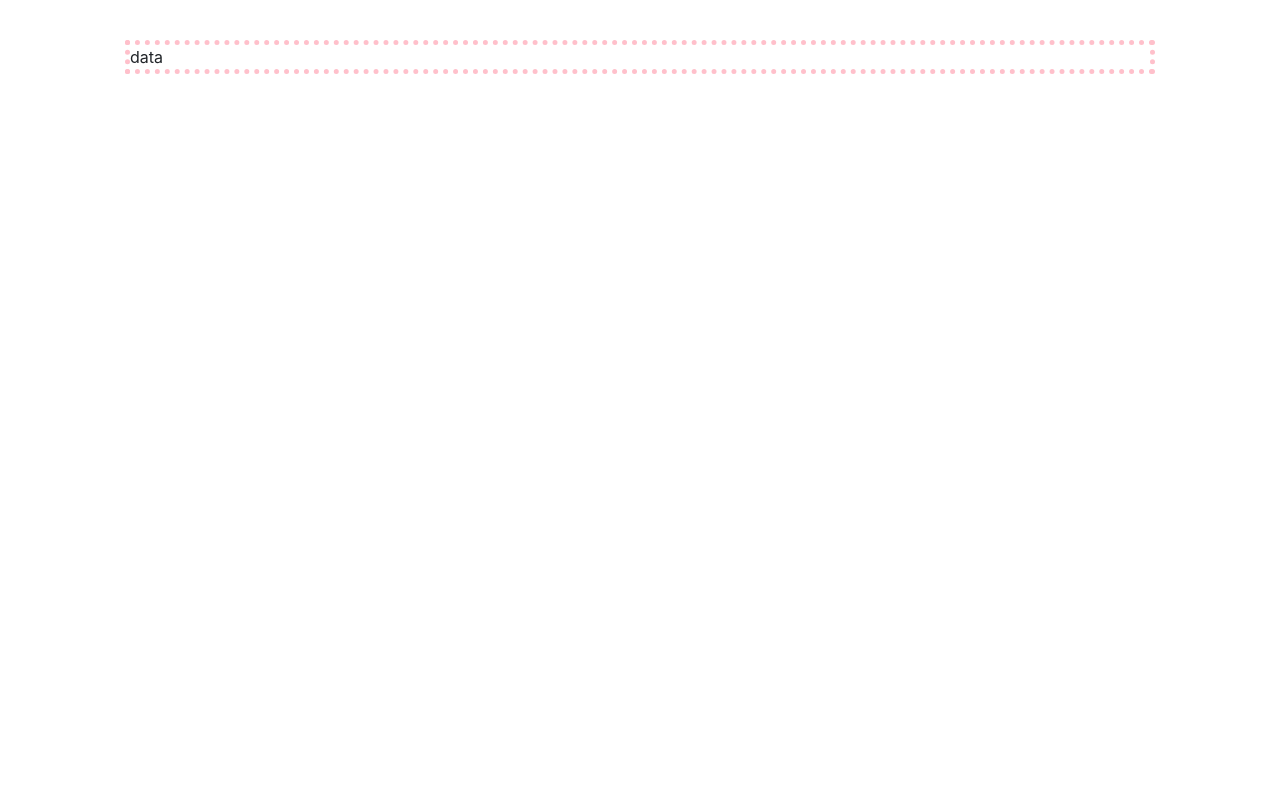
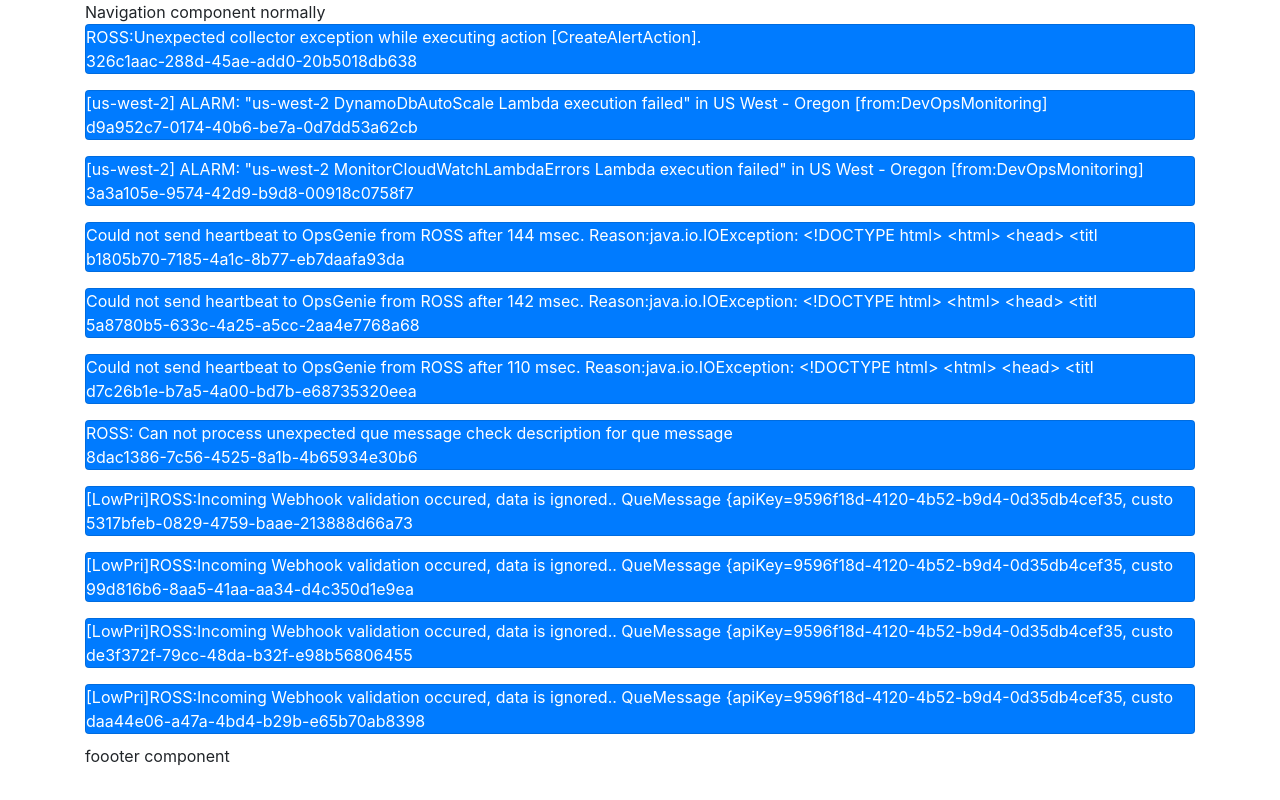
Before and after one commit to azatTemirbek/opsgenie, a React app: page / in a window 1280 px wide. Built offline with nearby package versions, Linux system fonts and the light colour scheme.

Commit message:
card, item, base (exported from app)+app css added

```diff
--- a/src/App.css
+++ b/src/App.css
@@ -7,3 +7,9 @@
     font-size: 15px;
     text-align: center;
   }
+  .list-container {
+      width: 100%;
+      height: 90vh;
+      overflow-y: scroll;
+      overflow-x: unset;
+  }
--- a/src/App.js
+++ b/src/App.js
@@ -1,39 +1,46 @@
-import React, { Component } from "react";
+import React from "react";
 import ReactDOM from "react-dom";
-import ALERTS from './data/alerts.json';
-import NOTES from './data/notes.json';
-
 /**
- * base class to easy connection between components
- * i will extend all the components from this Base Component
- * todo export class to another file
+ * coponents
  */
-export class Base extends Component{
-    constructor(props){
-        super(props)
-        this.state = {
-            alerts: ALERTS.alerts,
-            range: ALERTS.dateTimeRange,
-            notes: NOTES.notes
-        };
+import Card from "./components/Card";
+import {Item} from "./components/Item";
+import {Base} from "./data/Base";
+/**
+ * css
+ */
+import './App.css';
+/**
+ * Start ui class
+ */
+export default class App extends Base {
+    constructor(props) {
+        super(props);
+    }
+    render() {
+        return (
+            <Card className={''}>
+                <div data-slot="header">
+                    Navigation component normally
+                </div>
+                <div data-slot="body" className={'list-container'}>
+                    {this.state.alerts.map(item => {
+                        return (
+                            <Item
+                                className={'card text-white bg-primary mb-3'}
+                                key={item.id}
+                                {...item}
+                            />
+                        )
+                    })}
+                </div>
+                <div data-slot="footer">
+                    foooter component
+                </div>
+            </Card>
+        );
     }
 }
 
-/**
- * Start ui class
- */
-import './App.css';
-class App extends Base {
-    constructor() {
-        super();
-    }
-
-    render() {
-        console.log(this.state);
-        return <div className="DottedBox">data</div>
-    }
-}
-export default App;
-
 const wrapper = document.getElementById("app");
 wrapper ? ReactDOM.render(<App />, wrapper) : false;
--- /dev/null
+++ b/src/components/Card.js
@@ -0,0 +1,28 @@
+import React, { Component } from 'react';
+
+export function Slot({ children, slot }) {
+    let slottedChild = null;
+    children.forEach((child) => {
+        if (!React.isValidElement(child)) { return; }
+
+        if (child.props['data-slot'] === slot) {
+            slottedChild = React.cloneElement(child);
+        }
+    });
+    return slottedChild;
+}
+
+export default class Card extends Component {
+    constructor(props){
+        super(props);
+    }
+    render() {
+        return (
+            <div className={this.props.className}>
+                <Slot className="card-header" slot='header'>{this.props.children}</Slot>
+                <Slot className="card-body  " slot='body'>{this.props.children}</Slot>
+                <Slot className="card-footer" slot='footer'>{this.props.children}</Slot>
+            </div>
+        )
+    }
+};
--- /dev/null
+++ b/src/components/Item.js
@@ -0,0 +1,19 @@
+import React from "react";
+// import ReactDOM from "react-dom";
+import Card from "./Card";
+
+export function Item(props) {
+    return (
+        <Card className={props.className}>
+            <div data-slot="header">
+                {props.message}
+            </div>
+            <div data-slot="body">
+                {props.id}
+            </div>
+            <div data-slot="footer">
+
+            </div>
+        </Card>
+    );
+}
--- /dev/null
+++ b/src/data/Base.js
@@ -0,0 +1,31 @@
+import React,{Component} from "react";
+import ALERTS from './alerts.json';
+import NOTES from './notes.json';
+/**
+ * base class to easy connection between components
+ * i will extend all the components from this Base Component
+ * todo export class to another file
+ */
+export class Base extends Component {
+    constructor(props) {
+        super(props);
+        this.state = {
+            alerts: ALERTS.alerts,
+            range: ALERTS.dateTimeRange,
+            notes: NOTES.notes
+        };
+
+    }
+    hasItem(aler){
+        return this.state.alerts.filter((item)=>{
+            return item.id === aler.id
+        })
+    }
+    myfilter(aler){
+        if (this.hasItem(aler)){
+            return this.state.notes.filter((item)=>{
+                return aler.id === item.alertId;
+            })
+        }
+    }
+}
```
